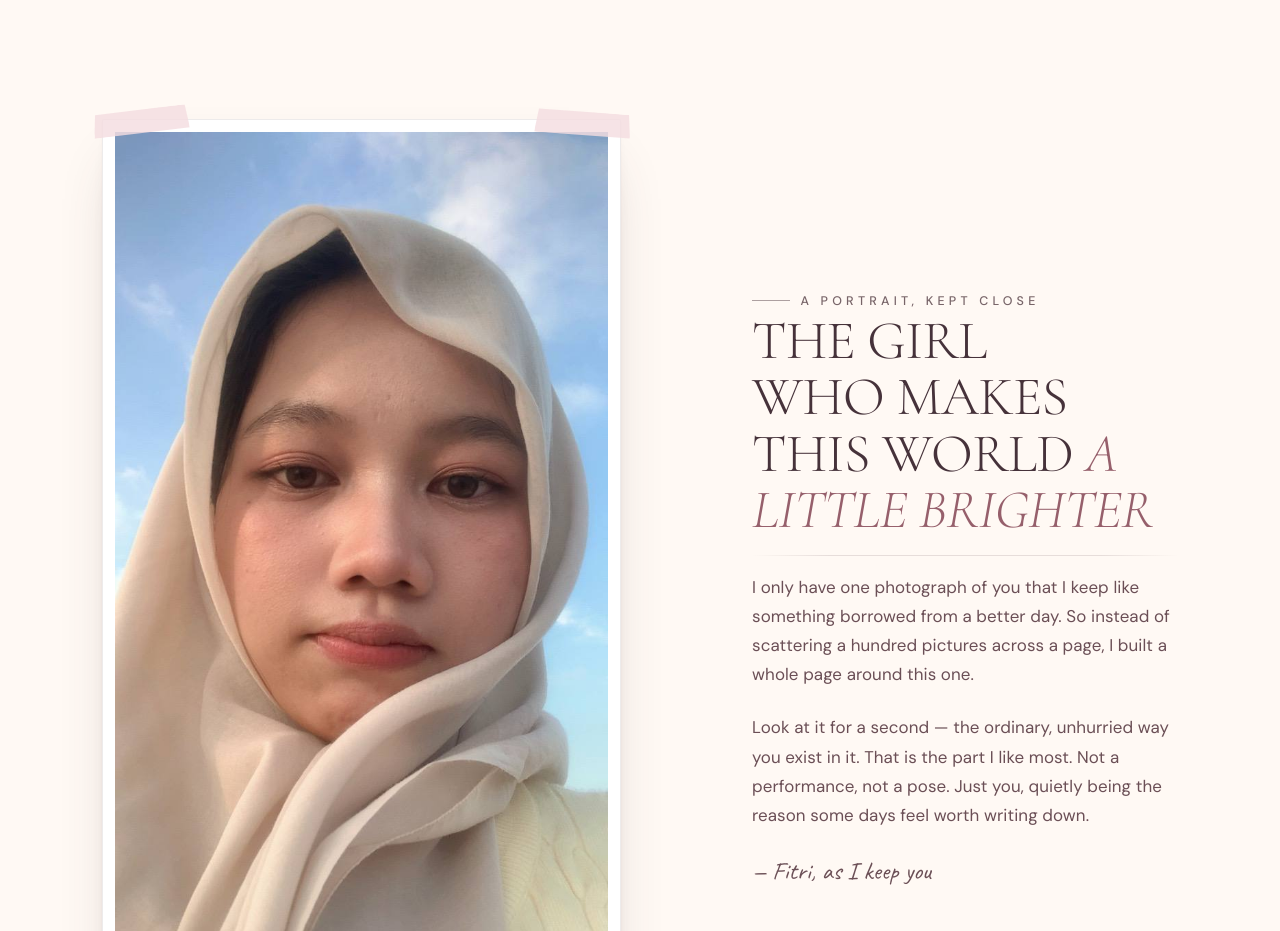
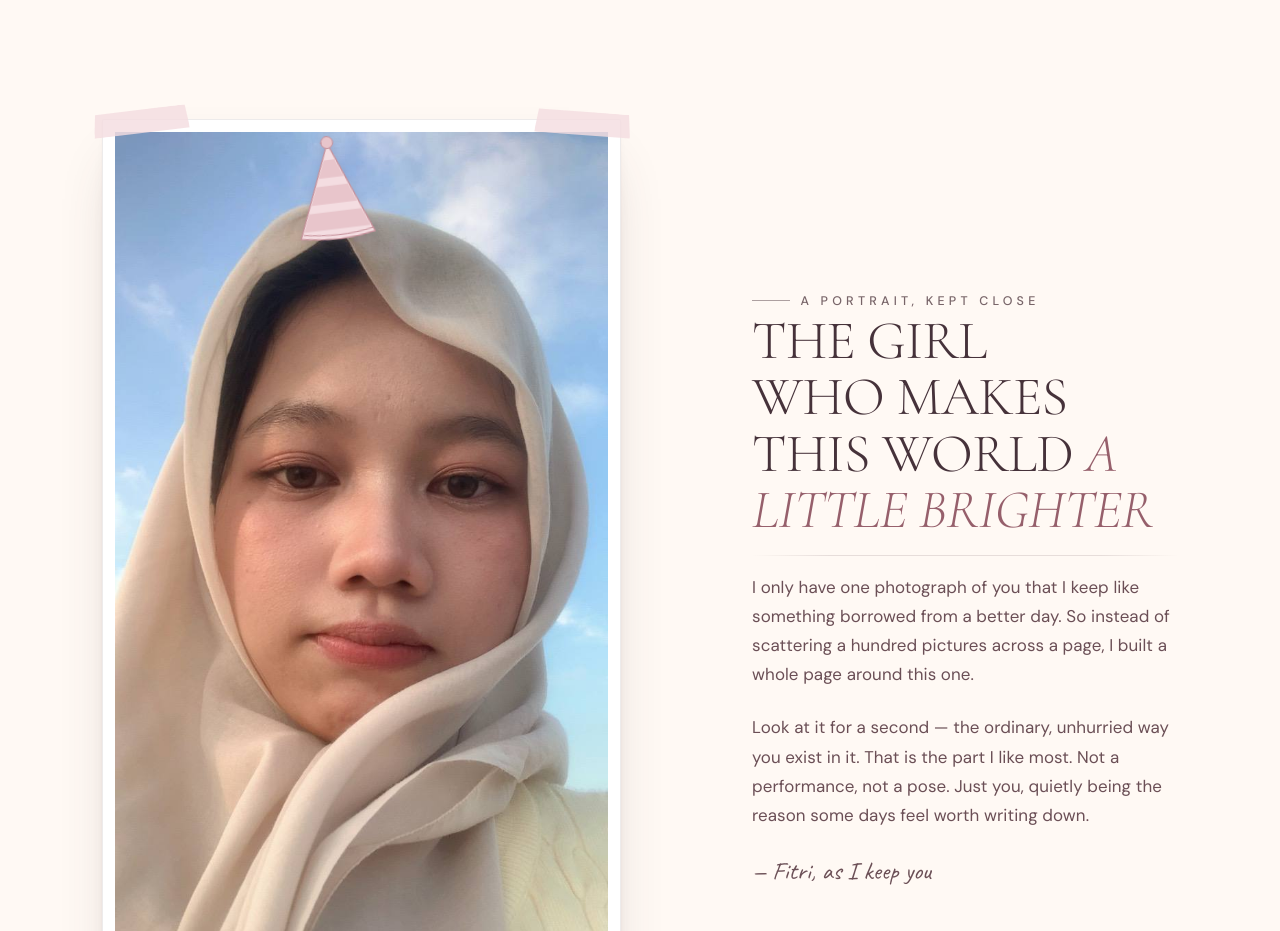
Before and after one commit to rann-xyz/hbd, a website built with Vite: page index.html in a window 1280 px wide. Shown: the part 1520-2451 px from the top of the page. Built offline with nearby package versions, Linux system fonts and the light colour scheme; no server answers.

Commit message:
feat: a party hat on the photograph
Drawn over the print, never into it: the hat is a sibling of the img inside
.polaroid__frame, so the picture's own pixels and src are untouched and the
frame clips it. Positioned in percentages of the frame — measured off the
720x1280 original, hair at y=138, crown at x=324 — so it stays on her head at
every rendered width, anchored by its own bottom centre so the tilt turns
where it meets her hair.

```diff
--- a/src/lib/svg.ts
+++ b/src/lib/svg.ts
@@ -293,3 +293,41 @@ export function note(size = 16): SVGSVGElement {
     ],
   });
 }
+
+/**
+ * A party hat, to sit on the head in the photograph.
+ *
+ * Drawn, never baked in: the picture is the one real photograph on the page and
+ * nothing here touches its pixels. The cone is a hair off-centre (apex at 52.4,
+ * base centre at 52.5) and the base sags below the line, the way the pennants in
+ * `bunting` do, so it reads as drawn rather than generated.
+ *
+ * The stripes are the cone's own edges sampled at their top and bottom rows and
+ * pulled in 1.5 units, which is why they taper with the cone instead of running
+ * off the silhouette.
+ */
+export function partyHat(size = 100): SVGSVGElement {
+  return svg({
+    viewBox: '0 0 100 110',
+    width: size,
+    height: Math.round((size * 110) / 100),
+    className: 'portrait__hat-art',
+    paths: [
+      // The cone.
+      {
+        d: 'M52.4 7.2 90 100.4c-12.6 2.6-25.2 3.8-37.8 3.6-12.4-.2-24.8-1.4-37.2-3.6Z',
+        fill: '#F4DDE1',
+        stroke: '#C58F99',
+        strokeWidth: 1.2,
+      },
+      // Three stripes, following the taper.
+      { d: 'M47.2 24 57.7 24 64.9 42 39.9 42Z', fill: '#E8C5CB' },
+      { d: 'M36.7 50 68.2 50 75.4 68 29.5 68Z', fill: '#E8C5CB' },
+      { d: 'M26.3 76 78.7 76 85.9 94 19.1 94Z', fill: '#E8C5CB' },
+      // A rim along the base, so the hat has a hem.
+      { d: 'M18.4 96.6c11.6 2 23.2 3.1 34.8 3.3 11.8.2 23.6-1 35.4-3.3', stroke: '#C58F99', strokeWidth: 1 },
+      // The pom-pom on the tip.
+      { d: 'M46.2 6.6a6 6 0 1 0 12 0 6 6 0 1 0-12 0Z', fill: '#E8C5CB', stroke: '#C58F99', strokeWidth: 1 },
+    ],
+  });
+}
--- a/src/sections/portrait.ts
+++ b/src/sections/portrait.ts
@@ -7,7 +7,7 @@
 
 import { PORTRAIT, PORTRAIT_SECTION, RECIPIENT } from '../content';
 import { el } from '../lib/dom';
-import { bow } from '../lib/svg';
+import { bow, partyHat } from '../lib/svg';
 
 export function buildPortrait(): HTMLElement {
   const eyebrow = el('p', { className: 'eyebrow', text: PORTRAIT_SECTION.eyebrow, attrs: { 'data-reveal': '' } });
@@ -74,7 +74,21 @@ export function buildPortrait(): HTMLElement {
     className: 'polaroid polaroid--lift-right spread__figure portrait__figure',
     attrs: { 'data-reveal': '' },
     children: [
-      el('div', { className: 'polaroid__frame', children: [image] }),
+      el('div', {
+        className: 'polaroid__frame',
+        children: [
+          image,
+          // A birthday hat, drawn over the print rather than into it. It lives
+          // inside the frame so the photo's own bounds clip it, and it is
+          // positioned as a percentage of the frame so it stays on her head at
+          // every width the print is rendered at.
+          el('div', {
+            className: 'portrait__hat',
+            attrs: { 'aria-hidden': 'true' },
+            children: [partyHat(100)],
+          }),
+        ],
+      }),
       el('span', { className: 'tape tape--tl', attrs: { 'aria-hidden': 'true' } }),
       el('span', { className: 'tape tape--tr', attrs: { 'aria-hidden': 'true' } }),
       el('figcaption', { text: PORTRAIT_SECTION.caption }),
--- a/src/styles/layout.css
+++ b/src/styles/layout.css
@@ -219,6 +219,33 @@ main > .section:nth-child(even) {
   position: relative;
 }
 
+/*
+ * The birthday hat, sitting on the head in the photograph.
+ *
+ * The numbers are measured off the picture, not guessed: in the 720x1280 frame
+ * her hair starts at y=138 and the crown is at x=324, so the hat's base sits at
+ * 12.9% down and 45% across, at 20.2% of the frame's width — which leaves the
+ * tip just inside the top edge, and puts it back on her head at every width the
+ * print is rendered at. Anchored by its own bottom centre, so the tilt turns
+ * around the point where it meets her hair instead of swinging the base away.
+ */
+.portrait__hat {
+  position: absolute;
+  left: 45%;
+  top: 12.9%;
+  width: 20.2%;
+  transform: translate(-50%, -100%) rotate(-7deg);
+  transform-origin: 50% 100%;
+  pointer-events: none;
+  filter: drop-shadow(0 3px 5px rgba(81, 58, 64, 0.18));
+}
+
+.portrait__hat-art {
+  display: block;
+  width: 100%;
+  height: auto;
+}
+
 .portrait__stamp {
   bottom: -2.1rem;
   left: -1.1rem;
```
Also changed, not shown: src/tests/portrait.test.ts (+51 -0 lines).
